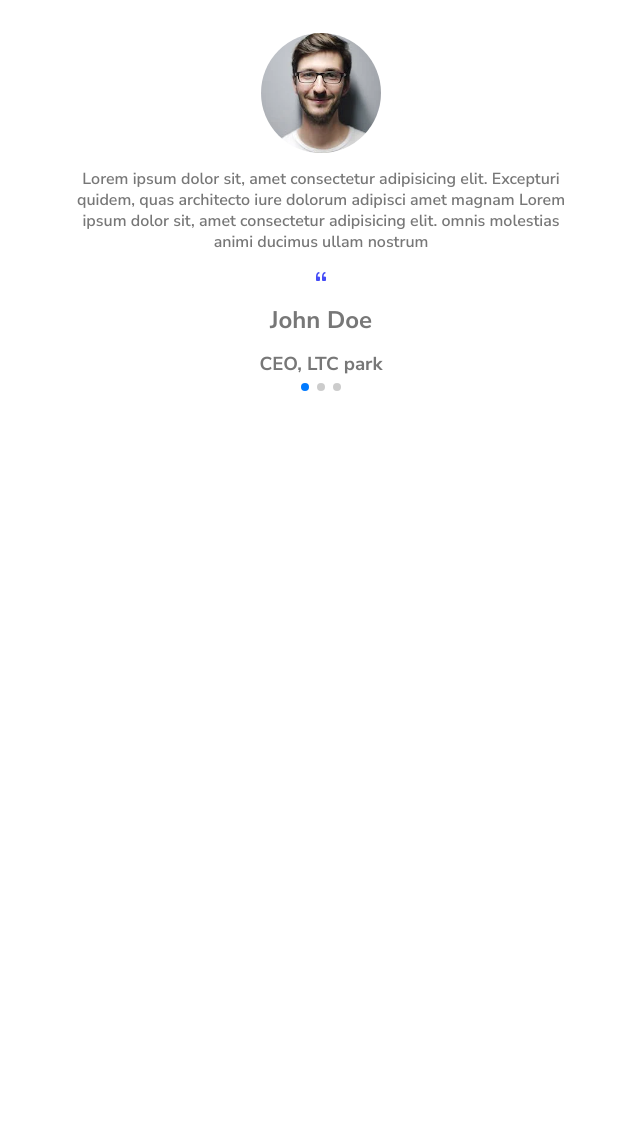
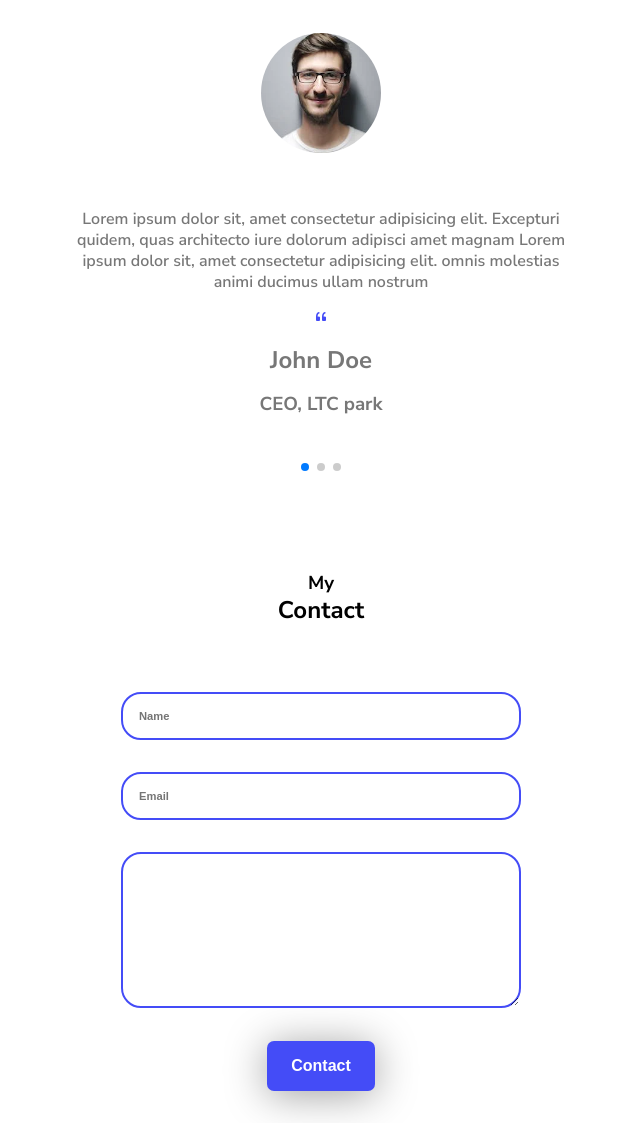
Before and after one commit to anthonyponson/NeoNexus, a website: page index.html in a window 1280 px wide. Shown: the part 3275-4398 px from the top of the page, without its empty margins (319-959 px from the left). Before the commit the page ends 3714 px from the top, so only its background shows below. Drawn offline with nearby package versions, Linux system fonts and the light colour scheme.

Commit message:
contact  added

```diff
--- a/index.html
+++ b/index.html
@@ -409,6 +409,31 @@
     </section>
 
 
+    <section class="contact">
+
+        <div class="container container--pall">
+
+            <div class="contact__heading">
+                <h3>My</h3>
+                <h1>Contact</h1>
+            </div>
+
+            <form action="" class="contact__form">
+
+                <input type="text" placeholder="Name" class="contact__input">
+                <input type="mail" placeholder="Email" class="contact__input">
+
+                <textarea name="" id="" cols="0" rows="10" class="contact__input"></textarea>
+
+                <input type="button" value="Contact" class="contact__button btn-primary">
+
+            </form>
+
+        </div>
+
+    </section>
+
+
 
     <script src="https://cdn.jsdelivr.net/npm/swiper@8/swiper-bundle.min.js"></script>
 
--- a/sass/_testmonials.scss
+++ b/sass/_testmonials.scss
@@ -1,4 +1,6 @@
 .testmonials {
+
+    padding-bottom: 20px;
 
     &__heading {
         text-align: center;
@@ -57,7 +59,7 @@
     }
 
     &__detail {
-        padding: 0 30px;
+        padding :40px 0;
         text-align: center;
         color: #777;
         max-width: 500px;
@@ -85,3 +87,38 @@
 
 
 }
+
+.contact{
+
+    &__heading{
+            text-align: center;
+            padding-bottom: 50px;
+    }
+
+    &__form{
+        max-width: 400px;
+        margin: 0 auto;
+
+    }
+
+    &__input{
+        height: 100%;
+        margin: 1rem 0;
+        padding: 1rem;
+        width: 100%;
+        font-size: 0.7rem;
+        font-weight: 600;
+        border-radius: 20px;
+        border: 2px solid #444CF7;
+        outline: none;
+    }
+
+    &__button{
+        display: block;
+        margin: 0 auto;
+        margin-top: 0.7rem;
+    }
+
+
+
+}
```
Also changed, not shown: css/style.css.
